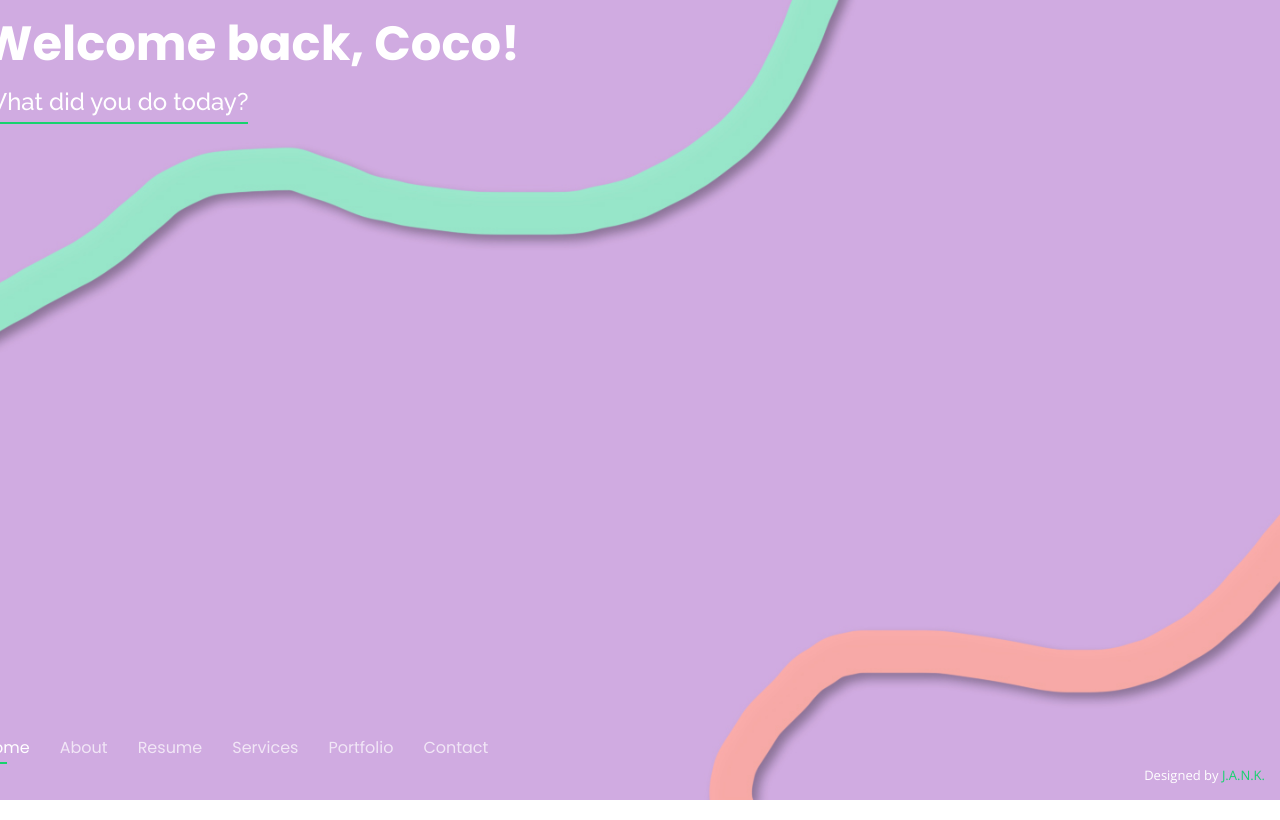
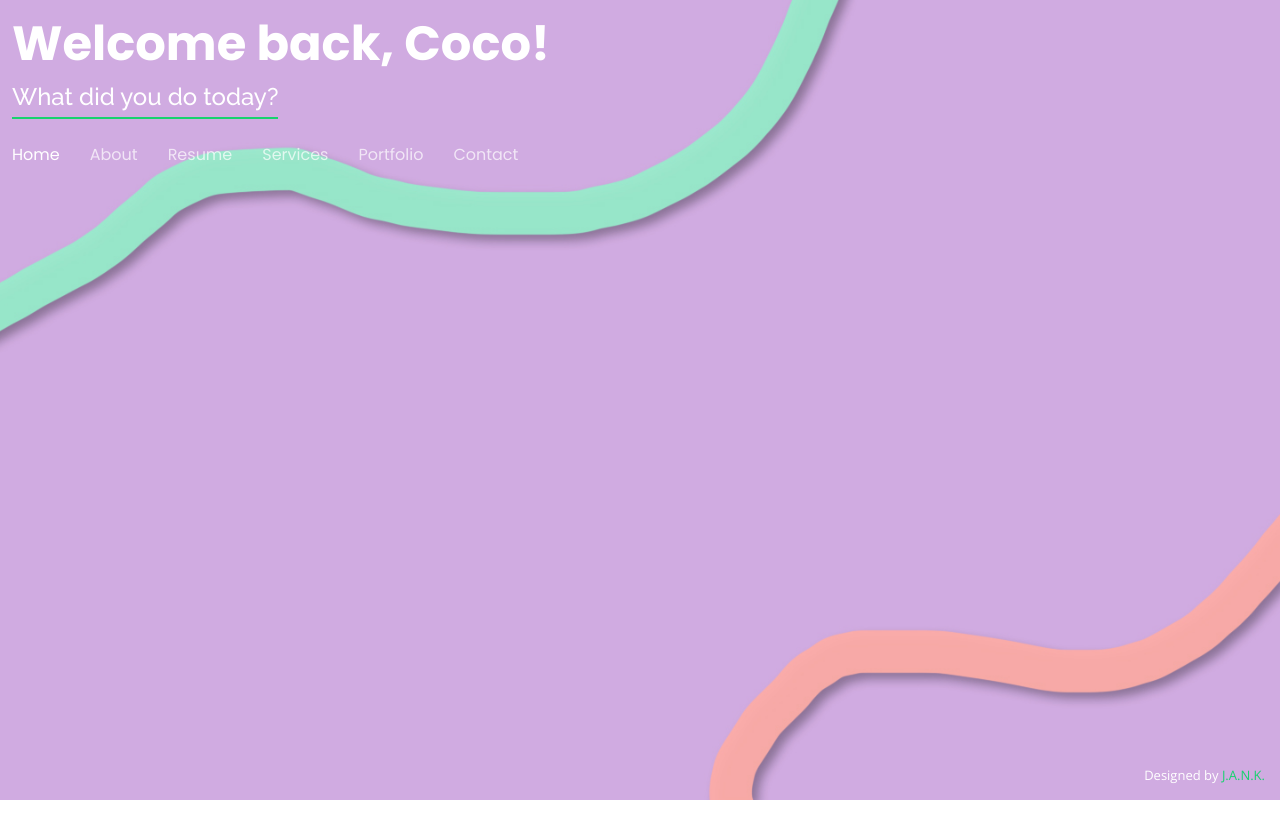
Before and after one commit to NErgezinger/cmput401-hackathon, a Django app: page /index/ in a window 1280 px wide. Run offline with Django 3.2, Linux system fonts and the light colour scheme; some libraries are stand-ins or nearby versions.

Commit message:
messed up more code :)

```diff
--- a/muun/Main/static/Main/css/style.css
+++ b/muun/Main/static/Main/css/style.css
@@ -66,6 +66,7 @@
   transition: ease-in-out 0.3s;
 }
 
+
 #header h1 {
   font-size: 48px;
   margin: 0;
@@ -83,7 +84,7 @@
 
 #header h2 {
   font-size: 24px;
-  margin-top: 20px;
+  margin-top: 15px;
   color: rgba(255, 255, 255, 0.8);
 }
 
@@ -120,6 +121,16 @@
 #header .social-links a:hover {
   background: #18d26e;
 }
+
+#header .container{
+  display: flex;
+  flex-direction: column;
+  /* align-items: center; */
+  margin-left: 200px;
+  height:500px;
+  line-height: 40px;
+}
+
 
 @media (max-width: 992px) {
   #header h1 {
@@ -161,10 +172,12 @@
 #header.header-top .container {
   display: flex;
   align-items: center;
+  vertical-align: center;
+  height: 80px;
 }
 
 #header.header-top .navbar {
-  margin: 0;
+  margin: 10;
 }
 
 @media (max-width: 768px) {
@@ -184,7 +197,7 @@
 */
 .navbar {
   padding: 0;
-  margin-top: 35px;
+  margin-top: 15px;
 }
 
 .navbar ul {
@@ -222,7 +235,7 @@
   margin-left: 5px;
 }
 
-.navbar a:before {
+/* .navbar a:before {
   content: "";
   position: absolute;
   width: 0;
@@ -233,11 +246,13 @@
   visibility: hidden;
   width: 0px;
   transition: all 0.3s ease-in-out 0s;
-}
+
+} */
 
 .navbar a:hover:before, .navbar li:hover > a:before, .navbar .active:before {
   visibility: visible;
   width: 25px;
+  vertical-align: bottom;
 }
 
 .navbar a:hover, .navbar .active, .navbar .active:focus, .navbar li:hover > a {
--- a/muun/Main/templates/Main/index.html
+++ b/muun/Main/templates/Main/index.html
@@ -40,10 +40,7 @@
       <!-- Uncomment below if you prefer to use an image logo -->
       <!-- <a href="index.html" class="mr-auto"><img src="{% static 'Main/img/logo.png' %} " alt="" class="img-fluid"></a> -->
       <h2> <span>What did you do today?</span></h2>
-
-      <nav id="navbar" class="navbar" style = "position: absolute;
-      bottom: 0;
-      z-index: 100;  padding-bottom: 60px">
+        <nav id="navbar" class="navbar">
           <ul>
             <li><a class="nav-link active" href="#header">Home</a></li>
             <li><a class="nav-link" href="#about">About</a></li>
@@ -55,6 +52,7 @@
           <i class="bi bi-list mobile-nav-toggle"></i>
         </nav><!-- .navbar -->
 
+
       <!-- <div class="social-links">
         <a href="#" class="twitter"><i class="bi bi-twitter"></i></a>
         <a href="#" class="facebook"><i class="bi bi-facebook"></i></a>
@@ -64,6 +62,9 @@
 
     </div>
   </header><!-- End Header -->
+  <div>
+
+  </div>
 
   <!-- ======= About Section ======= -->
   <section id="about" class="about">
```
Lines whose indentation alone changed are shown as unchanged.
